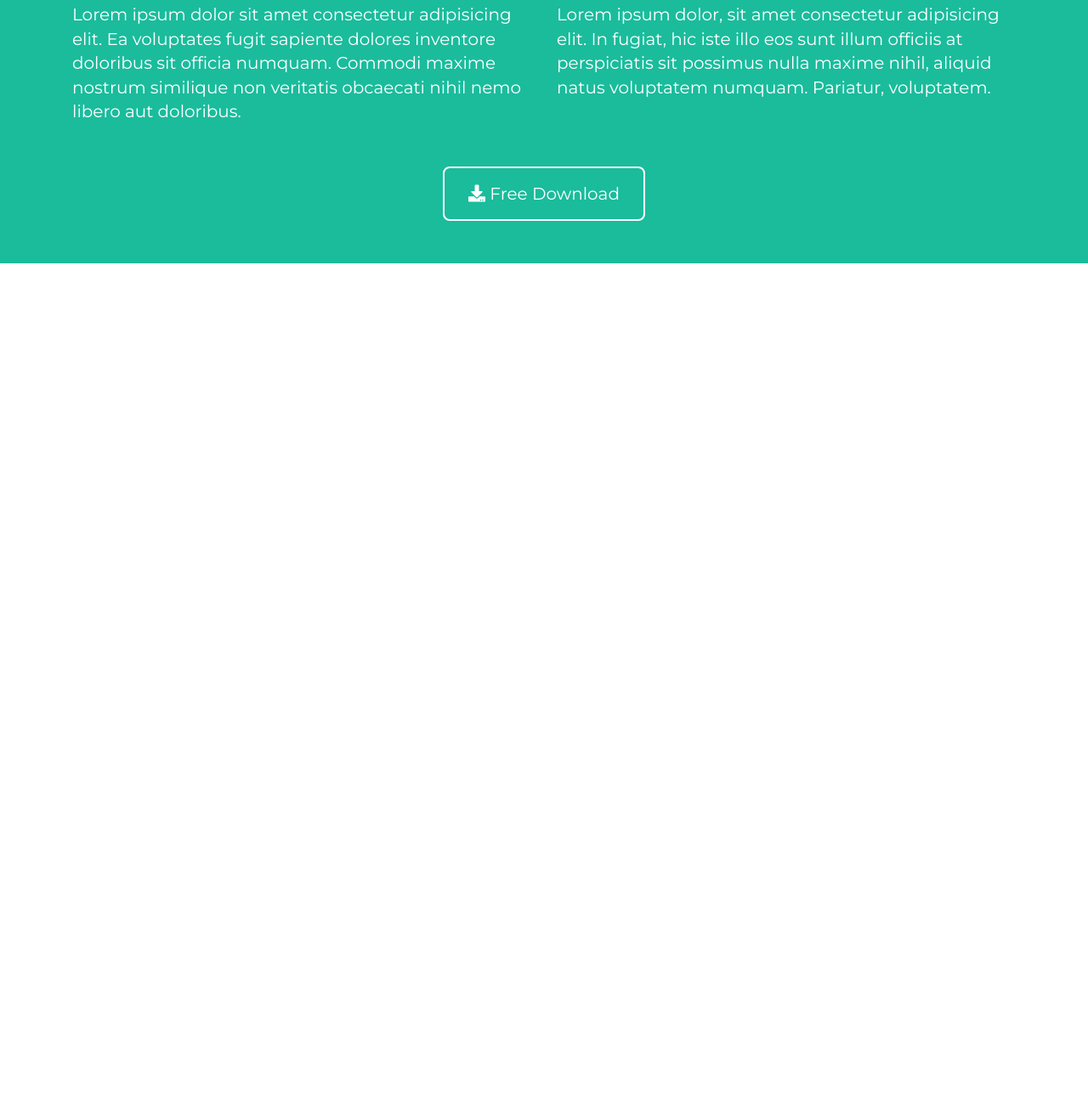
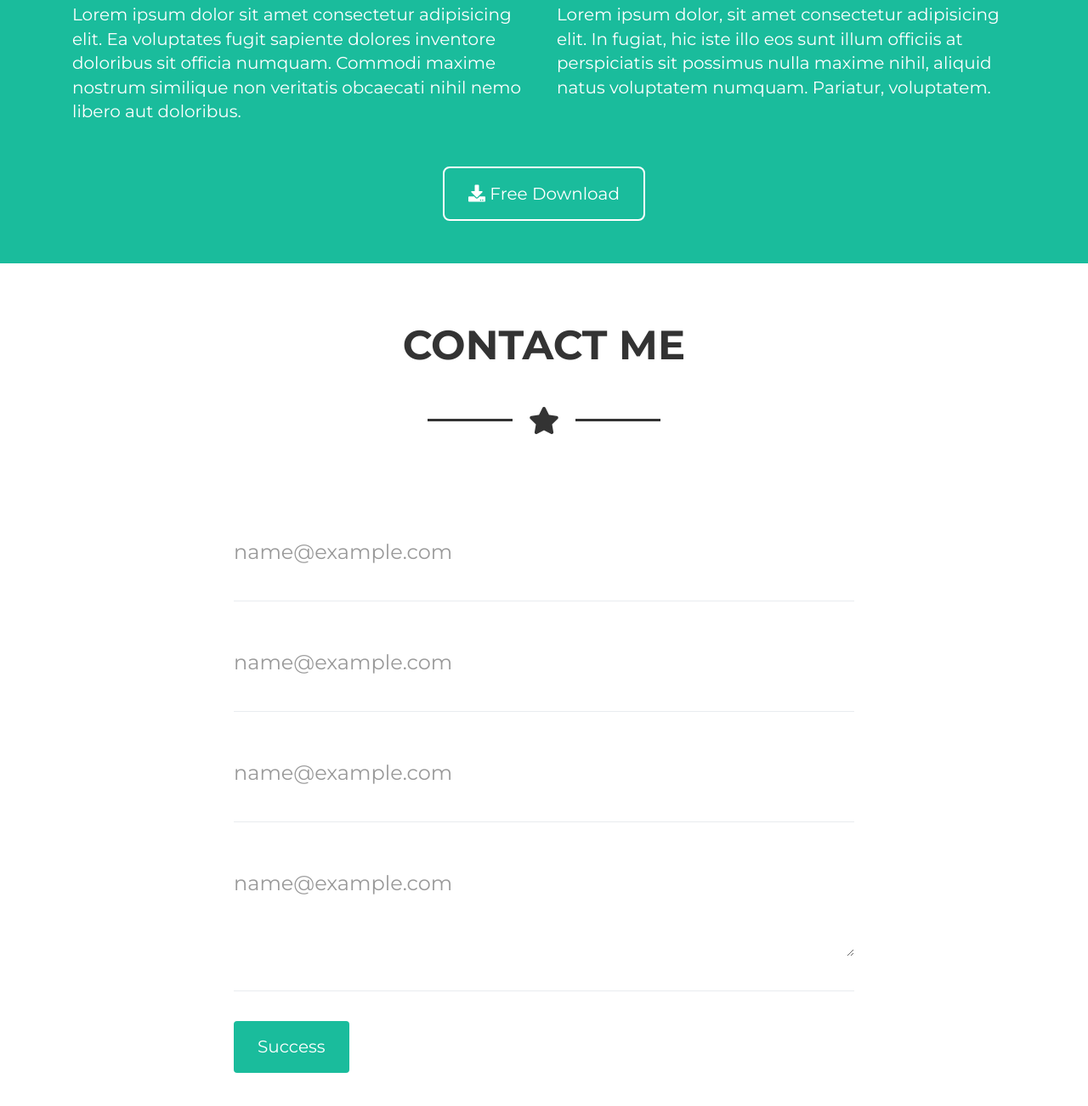
Before and after one commit to FedeFigio/html-css-bootstrap-freelancer, a plain HTML site: page index.html in a window 1280 px wide. Shown: the part 1893-3195 px from the top of the page at 85% size. Before the commit the page ends 2203 px from the top, so only its background shows below. Drawn offline with nearby package versions, Linux system fonts and the light colour scheme.

Commit message:
form completato

```diff
--- a/assets/css/master.css
+++ b/assets/css/master.css
@@ -80,6 +80,10 @@
     font-size: 20px;
 }
 
+.txt-size-sm-24 {
+    font-size: 24px;
+}
+
 .txt-size-sm-36 {
     font-size: 36px;
 }
@@ -147,6 +151,40 @@ body {
     border: 2px solid #FFFFFF;
 }
 
+.contact-me form {
+    width: 80%;
+    margin: 0 auto;
+}
+
+.form-control {
+    border: 0px;
+    -webkit-box-shadow: none;
+    box-shadow: none;
+    -webkit-transition: border-color ease-in-out .15s, -webkit-box-shadow ease-in-out .15s;
+    -o-transition: border-color ease-in-out .15s, box-shadow ease-in-out .15s;
+    transition: border-color ease-in-out .15s, box-shadow ease-in-out .15s;
+}
+
+.form-group {
+    border-bottom: 1px solid #e9ecef;
+    padding: 4rem 0;
+}
+
+.form-control {
+    padding: 0;
+    color: rgb(73, 80, 87);
+}
+
+#contact-me form button {
+    padding: 16px 28px;
+    background-color: #1ABC9C;
+    border: 0;
+}
+
+#contact-me form button:hover {
+    background-color: #239981;
+}
+
 
 /* medium */
 
--- a/index.html
+++ b/index.html
@@ -138,6 +138,44 @@
                 </div>
             </div>
         </section>
+        <!-- contact me -->
+        <section id="contact-me" class="py-50">
+            <div class="container">
+                <div class="row">
+                    <div class="col-sm-12 text-center">
+                        <h2 class="f-weight-700 txt-size-sm-36 txt-size-lg-48">CONTACT ME</h2>
+                    </div>
+                    <div class="col-sm-12">
+                        <div class="star mt-20 text-center">
+                            <div class="line-star inline-block vertical-align-m ">
+                            </div>
+                            <i class="fas fa-star inline-block vertical-align-m "></i>
+                            <div class="line-star inline-block vertical-align-m ">
+                            </div>
+                        </div>
+                    </div>
+                    <div class="col-sm-8 col-sm-offset-2">
+                        <form class="mt-40">
+                            <div class="form-group">
+                                <input type="email" class="form-control txt-size-sm-24" id="exampleFormControlInput1" placeholder="name@example.com">
+                            </div>
+                            <div class="form-group">
+                                <input type="email" class="form-control txt-size-sm-24" id="exampleFormControlInput1" placeholder="name@example.com">
+                            </div>
+                            <div class="form-group">
+                                <input type="email" class="form-control txt-size-sm-24" id="exampleFormControlInput1" placeholder="name@example.com">
+                            </div>
+                            <div class="form-group">
+                                <textarea class="form-control txt-size-sm-24" id="exampleFormControlTextarea1" rows="3" placeholder="name@example.com"></textarea>
+                            </div>
+                            <button type="button" class="btn btn-success mt-20 txt-size-sm-20">Success</button>
+                        </form>
+                    </div>
+
+                </div>
+            </div>
+            </div>
+        </section>
     </main>
     <footer>
 
```
